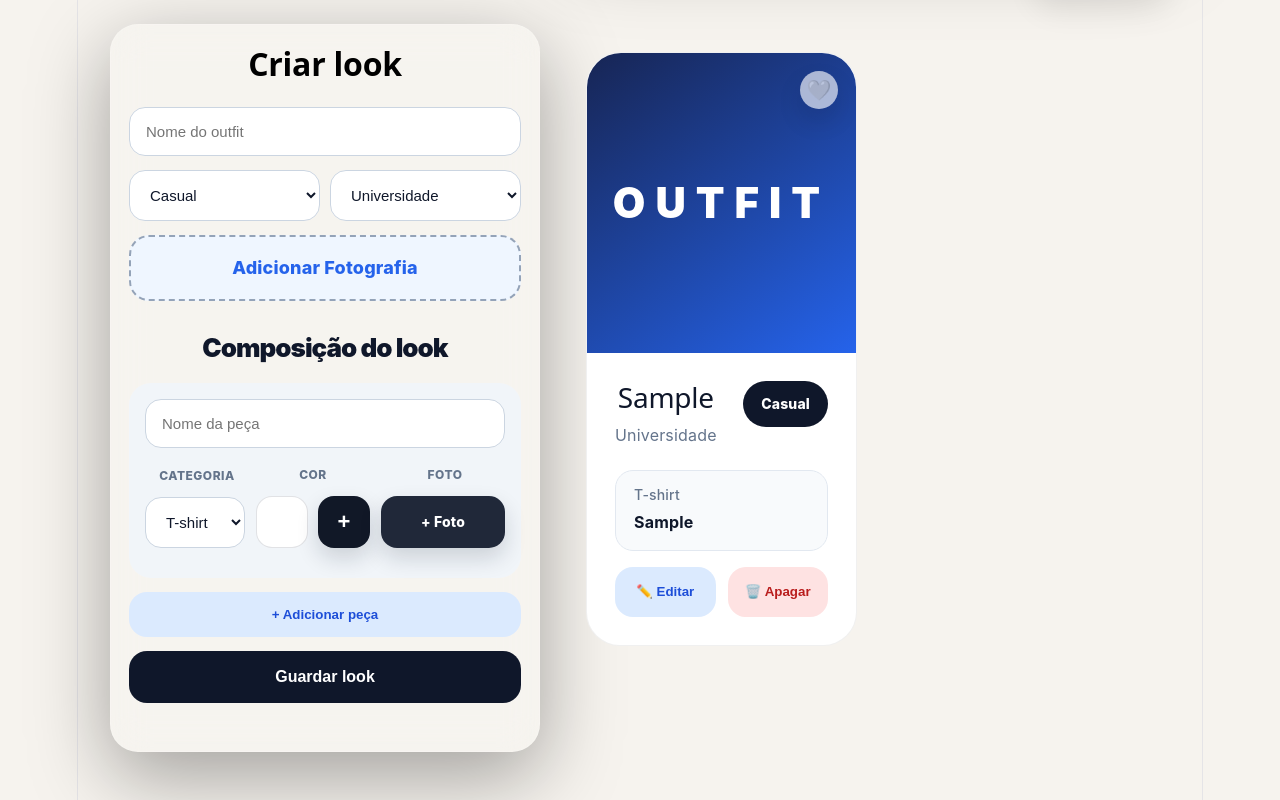
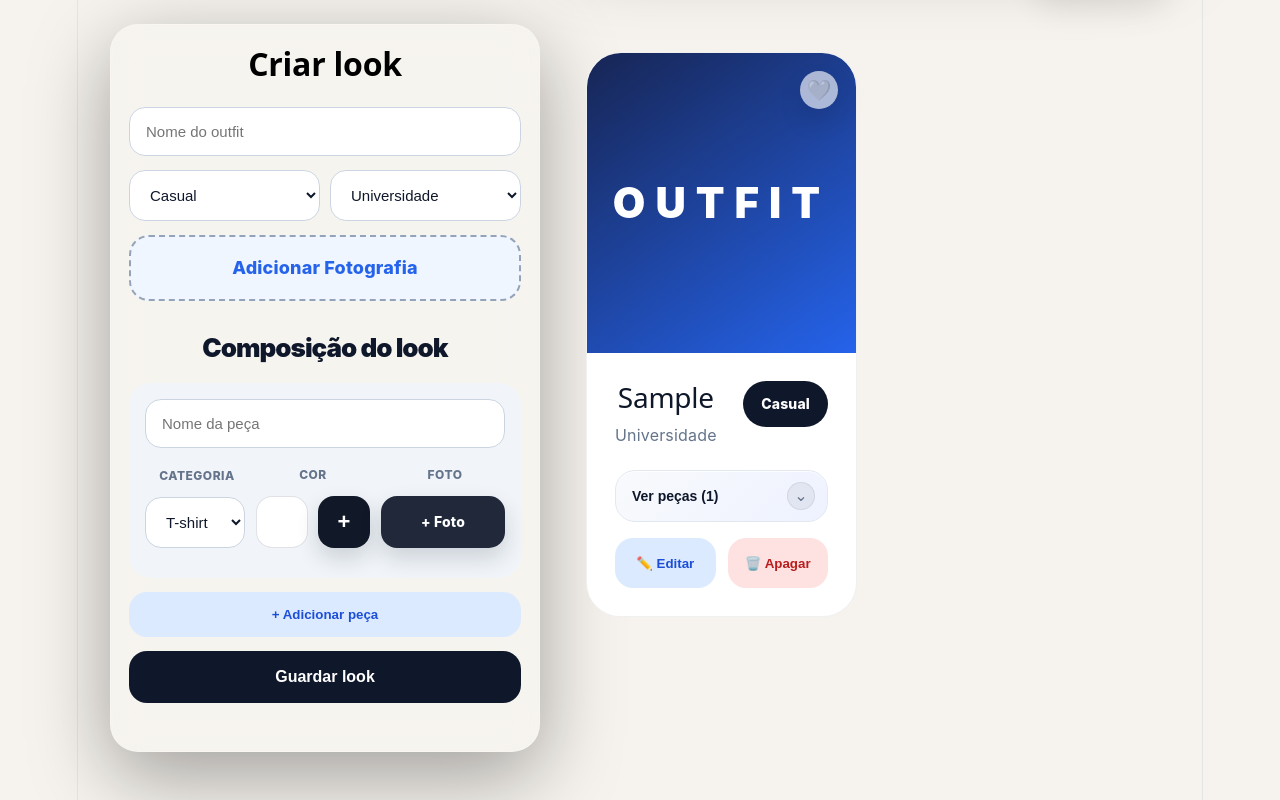
Before and after one commit to ptav2006/outfit-organizer, a React (Vite) app: page / in a window 1280 px wide. Both pictures are taken after typing "Sample", "Sample" into the empty fields and a click on the button "Guardar look". Shown: the part 495-1295 px from the top of the page. Built offline with nearby package versions, Linux system fonts and the light colour scheme.

Commit message:
setinha na lista do card

```diff
--- a/src/App.css
+++ b/src/App.css
@@ -2093,3 +2093,85 @@ body {
     font-size: 25px;
   }
 }
+
+.piecesToggleArea {
+  margin-top: 20px;
+}
+
+.piecesToggle {
+  width: 100%;
+
+  display: flex;
+  align-items: center;
+  justify-content: space-between;
+  gap: 12px;
+
+  padding: 11px 12px 11px 16px;
+
+  border-radius: 20px;
+  border: 1px solid #e2e8f0;
+
+  background: linear-gradient(135deg, #f8fafc, #eef2ff);
+  color: #0f172a;
+
+  font-size: 14px;
+  font-weight: 700;
+
+  cursor: pointer;
+
+  box-shadow: inset 0 1px 0 rgba(255,255,255,0.85);
+}
+
+.piecesToggle:hover {
+  transform: translateY(-2px);
+  background: #ffffff;
+  box-shadow: 0 10px 24px rgba(15, 23, 42, 0.08);
+}
+
+.piecesToggleArrow {
+  width: 28px;
+  height: 28px;
+  min-width: 28px;
+
+  border-radius: 999px;
+
+  background: rgba(15, 23, 42, 0.06);
+  color: #64748b;
+
+  border: 1px solid rgba(15, 23, 42, 0.08);
+
+  display: flex;
+  align-items: center;
+  justify-content: center;
+
+  font-size: 16px;
+  line-height: 1;
+  font-weight: 600;
+
+  transition: transform 0.22s ease, background 0.2s ease, color 0.2s ease;
+}
+
+.piecesToggle:hover .piecesToggleArrow {
+  background: rgba(15, 23, 42, 0.1);
+  color: #0f172a;
+}
+
+.piecesToggle.open .piecesToggleArrow {
+  transform: rotate(180deg);
+}
+
+.piecesListExpanded {
+  animation: piecesDropdown 0.22s ease both;
+}
+
+@keyframes piecesDropdown {
+  from {
+    opacity: 0;
+    transform: translateY(-8px);
+  }
+
+  to {
+    opacity: 1;
+    transform: translateY(0);
+  }
+}
--- a/src/App.jsx
+++ b/src/App.jsx
@@ -49,6 +49,7 @@ export default function App() {
   const [draggedId, setDraggedId] = useState(null);
   const [closedSuggestions, setClosedSuggestions] = useState([]);
   const [closetFilter, setClosetFilter] = useState("Todos");
+  const [openPiecesOutfits, setOpenPiecesOutfits] = useState([]);
   const [showCloset, setShowCloset] = useState(false);
   const [laundryMode, setLaundryMode] = useState(false);
   const [previewClosetItem, setPreviewClosetItem] = useState(null);
@@ -339,6 +340,18 @@ export default function App() {
     setClosedSuggestions(
       (outfit.pieces || []).map((_, index) => index)
     );
+  }
+
+  function toggleOutfitPieces(outfitId) {
+    setOpenPiecesOutfits((prev) =>
+      prev.includes(outfitId)
+        ? prev.filter((id) => id !== outfitId)
+        : [...prev, outfitId]
+    );
+  }
+
+  function isOutfitPiecesOpen(outfitId) {
+    return openPiecesOutfits.includes(outfitId);
   }
 
   function toggleFavorite(id) {
@@ -1101,7 +1114,27 @@ export default function App() {
                         </div>
                       )}
 
-                      <div className="piecesList">
+                      <div className="piecesToggleArea">
+                        <button
+                          type="button"
+                          className={`piecesToggle ${isOutfitPiecesOpen(outfit.id) ? "open" : ""}`}
+                          onClick={(e) => {
+                            e.stopPropagation();
+                            toggleOutfitPieces(outfit.id);
+                          }}
+                        >
+                          <span>
+                            {isOutfitPiecesOpen(outfit.id)
+                              ? "Esconder peças"
+                              : `Ver peças (${outfit.pieces.length})`}
+                          </span>
+
+                          <span className="piecesToggleArrow">⌄</span>
+                        </button>
+                      </div>
+
+                      {isOutfitPiecesOpen(outfit.id) && (
+                        <div className="piecesList piecesListExpanded">
                           {outfit.pieces.map((p, i) => (
                             <div
                               className={`pieceTag ${isPieceUnavailable(p) ? "pieceTagLaundry" : ""}`}
@@ -1125,6 +1158,7 @@ export default function App() {
                             </div>
                           ))}
                         </div>
+                      )}
                       <div className="actions">
                         <button
                           className="edit"
```
Lines whose indentation alone changed are shown as unchanged.
